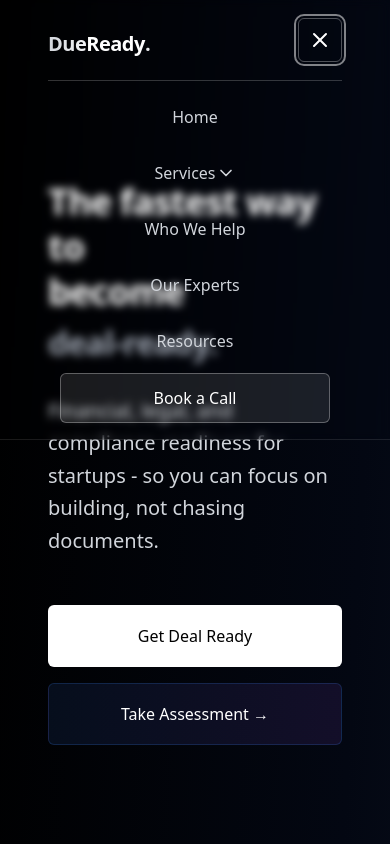
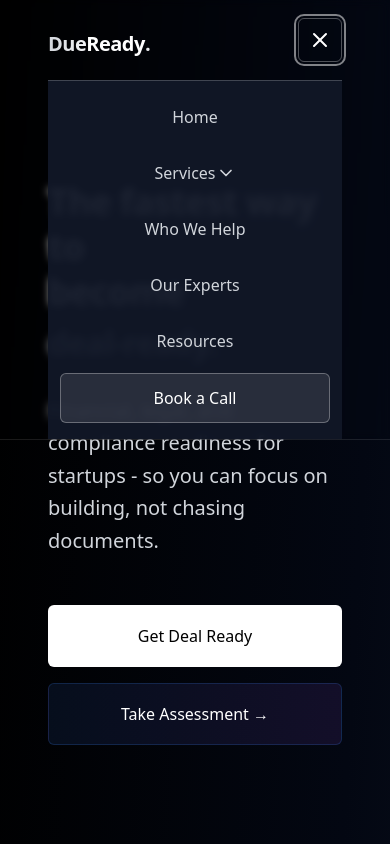
Before and after one commit to SamuelDue/DueReady-, a Next.js app: page / in a window 390 px wide. Both pictures are taken after a click on the button 320 px from the left and 40 px from the top of the page. Shown: the top 844 px of the page. Built offline with nearby package versions, Linux system fonts and the light colour scheme.

Commit message:
Fix mobile menu background transparency issue
- Add solid background color bg-gray-900/95 to mobile menu dropdown
- Keeps backdrop-blur-md for subtle effect but adds solid base color
- Mobile menu now has proper opacity and readability
- Maintains existing styling and hover effects

```diff
--- a/src/components/navbar.tsx
+++ b/src/components/navbar.tsx
@@ -272,7 +272,7 @@ export function Navbar() {
 
         {/* Mobile Menu */}
         {isMobileMenuOpen && (
-          <div className="md:hidden border-t border-white/20 backdrop-blur-md mobile-menu">
+          <div className="md:hidden border-t border-white/20 bg-gray-900/95 backdrop-blur-md mobile-menu">
             <div className="px-3 pt-3 pb-4 space-y-2">
               <Link href="/" className="block px-4 py-3 text-base text-gray-300 hover:bg-white/30 hover:text-white transition-all duration-300 rounded-md">
                 Home
```
